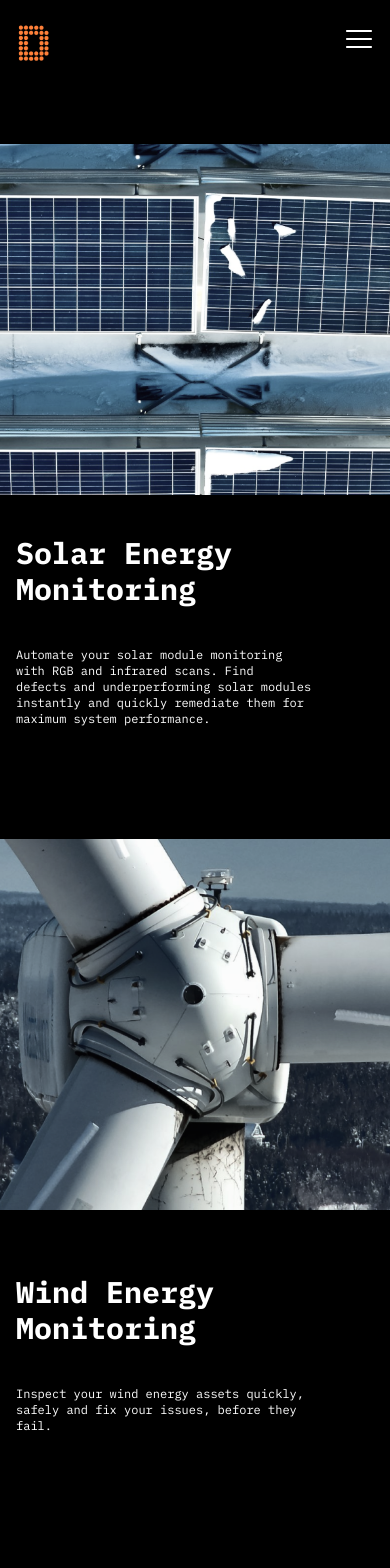
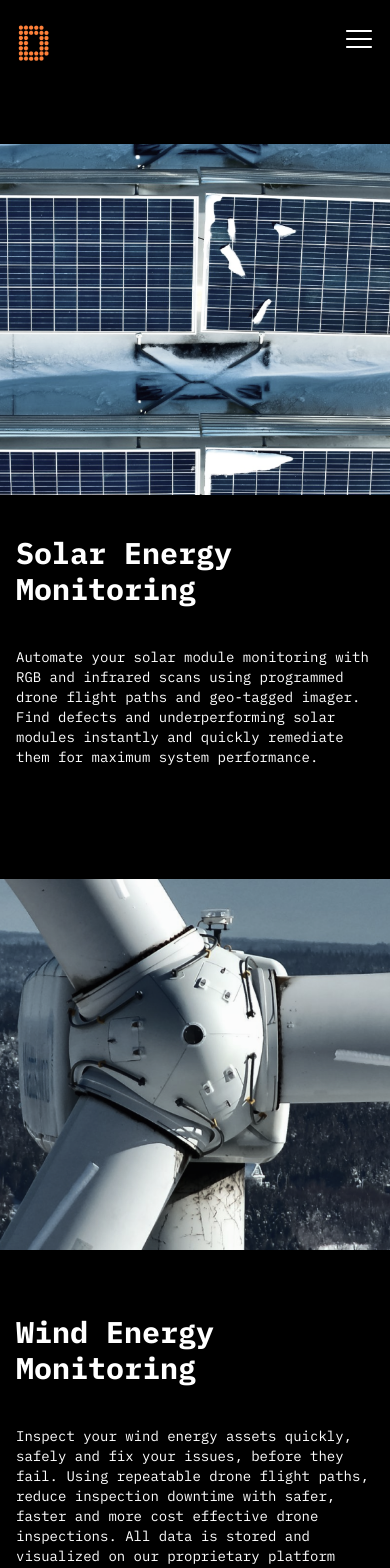
Before and after one commit to Generalsoi/detect-atlantic, a React (Vite) app: page /solutions/solarandwindinspectionservices in a window 390 px wide. Shown: the top 1568 px of the page. Built offline with nearby package versions, Linux system fonts and the light colour scheme.

Commit message:
fix: minor updates

```diff
--- a/src/layouts/homepage/infrastructurescroll.tsx
+++ b/src/layouts/homepage/infrastructurescroll.tsx
@@ -5,7 +5,7 @@ export const Infrastructurescroll: FC = () => {
   return (
     <div className="hidden md:block relative  overflow-hidden h-40 font-ibmPlexMono text-[#AAAAAA] my-10">
       <div
-        className="absolute w-[200%] top-0 left-0 right-0 flex h-24 border border-x-0"
+        className="absolute w-[200%] top-0 left-0 right-0 flex h-24 border-dotted border-x-0"
         style={{
           borderTopWidth: "0.1px",
           borderBottomWidth: "0.1px",
--- a/src/layouts/solutions/energy.tsx
+++ b/src/layouts/solutions/energy.tsx
@@ -83,15 +83,12 @@ export const Energy: FC = () => {
             <h2 className="mb-10 text-3xl font-bold">Monitoring</h2>
           </div>
           <div className="px-4">
-            <p className=" text-xs">Automate your solar module monitoring</p>
-            <p className=" text-xs">with RGB and infrared scans. Find </p>
-            <p className=" text-xs">
-              defects and underperforming solar modules
+            <p className=" text-sm">
+              Automate your solar module monitoring with RGB and infrared scans
+              using programmed drone flight paths and geo-tagged imager. Find
+              defects and underperforming solar modules instantly and quickly
+              remediate them for maximum system performance.
             </p>
-            <p className=" text-xs">
-              instantly and quickly remediate them for{" "}
-            </p>
-            <p className="mb-10 text-xs"> maximum system performance.</p>
           </div>
         </motion.div>
 
@@ -107,9 +104,14 @@ export const Energy: FC = () => {
             <h2 className="mb-10 text-3xl font-bold">Monitoring</h2>
           </div>
           <div className="px-4">
-            <p className=" text-xs">Inspect your wind energy assets quickly,</p>
-            <p className=" text-xs">safely and fix your issues, before they </p>
-            <p className=" text-xs">fail.</p>
+            <p className=" text-sm">Inspect your wind energy assets quickly,</p>
+            <p className=" text-sm">
+              safely and fix your issues, before they fail. Using repeatable
+              drone flight paths, reduce inspection downtime with safer, faster
+              and more cost effective drone inspections. All data is stored and
+              visualized on our proprietary platform where data can be leveraged
+              to determine trends.
+            </p>
           </div>
         </motion.div>
       </div>
--- a/src/layouts/solutions/power.tsx
+++ b/src/layouts/solutions/power.tsx
@@ -37,7 +37,7 @@ export const Power: FC = () => {
           Full Service Inspection
         </h2>
       </motion.div>
-      <div className="flex flex-col items-center justify-center mt-16 md:mt-20 py-10 h-screen">
+      <div className="flex flex-col items-center justify-center mt-8 md:mt-20 py-10 h-screen">
         <img
           src={Media4}
           alt="mediafour"
@@ -83,7 +83,12 @@ export const Power: FC = () => {
                 )}
               </h4>
               {currentId === service.index && (
-                <div className="md:flex items-start gap-10">
+                <motion.div
+                  className="md:flex items-start gap-10"
+                  initial={{ opacity: 0, y: "-10%" }}
+                  animate={{ opacity: 1, y: 0 }}
+                  transition={{ type: "spring", stiffness: 40 }}
+                >
                   <motion.span className="w-full md:w-[50%]">
                     <p className="my-8 text-sm">{service.description}</p>
                   </motion.span>
@@ -92,7 +97,7 @@ export const Power: FC = () => {
                     src={service.image}
                     alt="mediatwo"
                   />
-                </div>
+                </motion.div>
               )}
             </div>
           ))}
```
